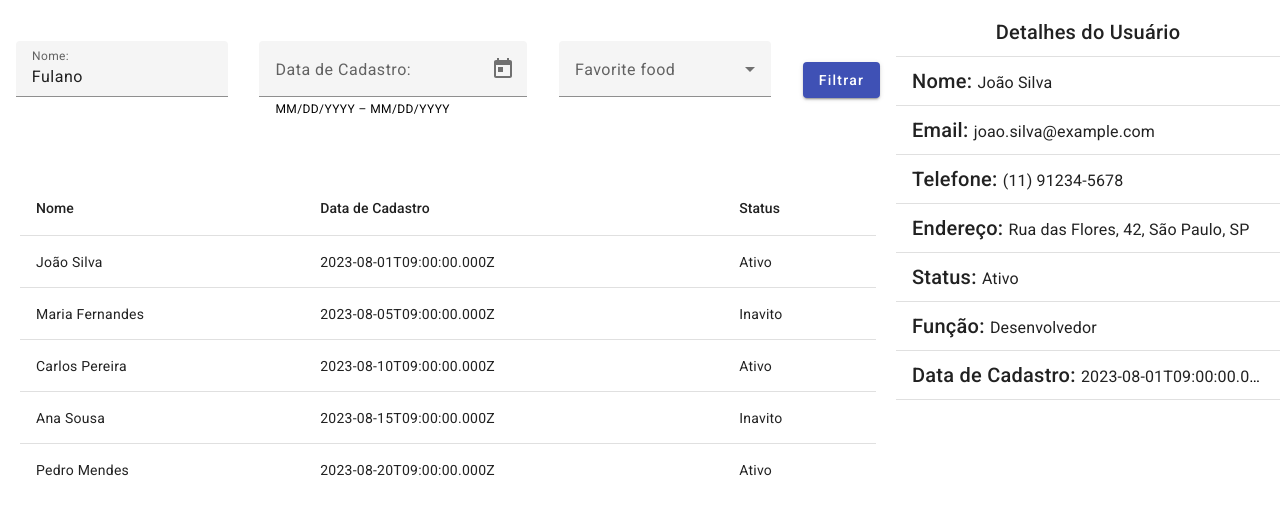
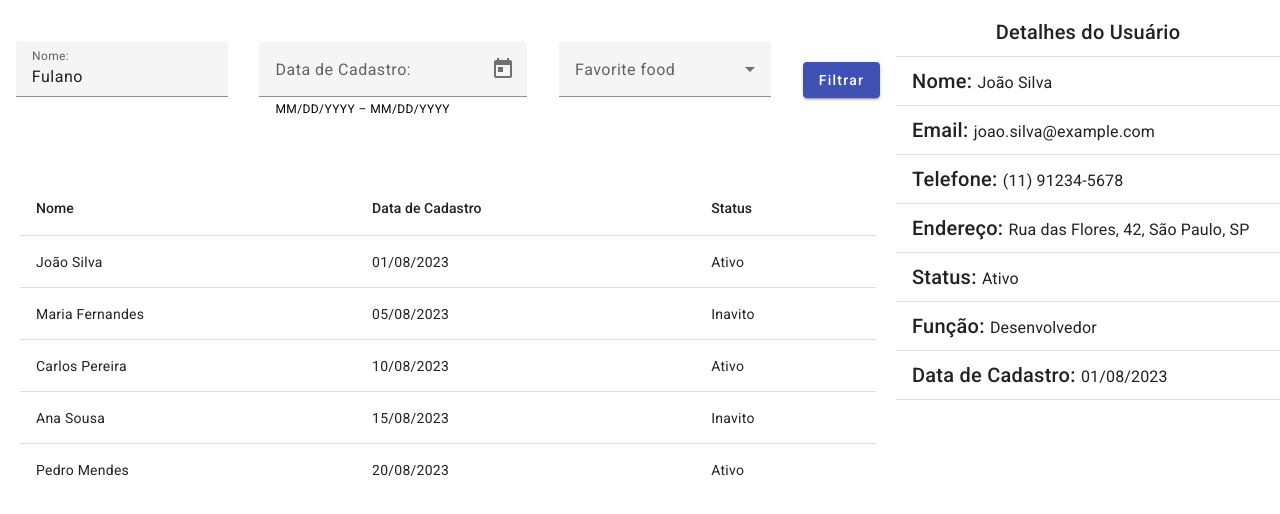
Before and after one commit to adrianomisina/Projeto-Filtro-de-Lista-de-Usu-rios---Angular, an Angular app: page / in a window 1280 px wide. Shown: the top 514 px of the page. Built offline with nearby package versions, Linux system fonts and the light colour scheme.

Commit message:
Utilizando o Pipe de Data ("date")

```diff
--- a/src/app/components/user-details/user-details.component.html
+++ b/src/app/components/user-details/user-details.component.html
@@ -51,7 +51,7 @@
 
     <mat-list-item >
       <span class="mat-h2">Data de Cadastro: </span>
-      <span class="mat-h3">{{user.dataCadastro}}</span>
+      <span class="mat-h3">{{user.dataCadastro | date:'dd/MM/yyyy'}}</span>
     </mat-list-item>
 
     <mat-divider></mat-divider>
--- a/src/app/components/users-list/users-list.component.html
+++ b/src/app/components/users-list/users-list.component.html
@@ -9,7 +9,7 @@
     <!-- coluna Data de Cadastro -->
     <ng-container matColumnDef="date">
       <th mat-header-cell *matHeaderCellDef>Data de Cadastro </th>
-      <td mat-cell *matCellDef="let element" class="users-list__item" (click) ="onUserSelected(element)"> {{element.dataCadastro}} </td>
+      <td mat-cell *matCellDef="let element" class="users-list__item" (click) ="onUserSelected(element)"> {{element.dataCadastro | date:'dd/MM/yyyy'}} </td>
     </ng-container>
 
     <!-- Coluna Status -->
```
